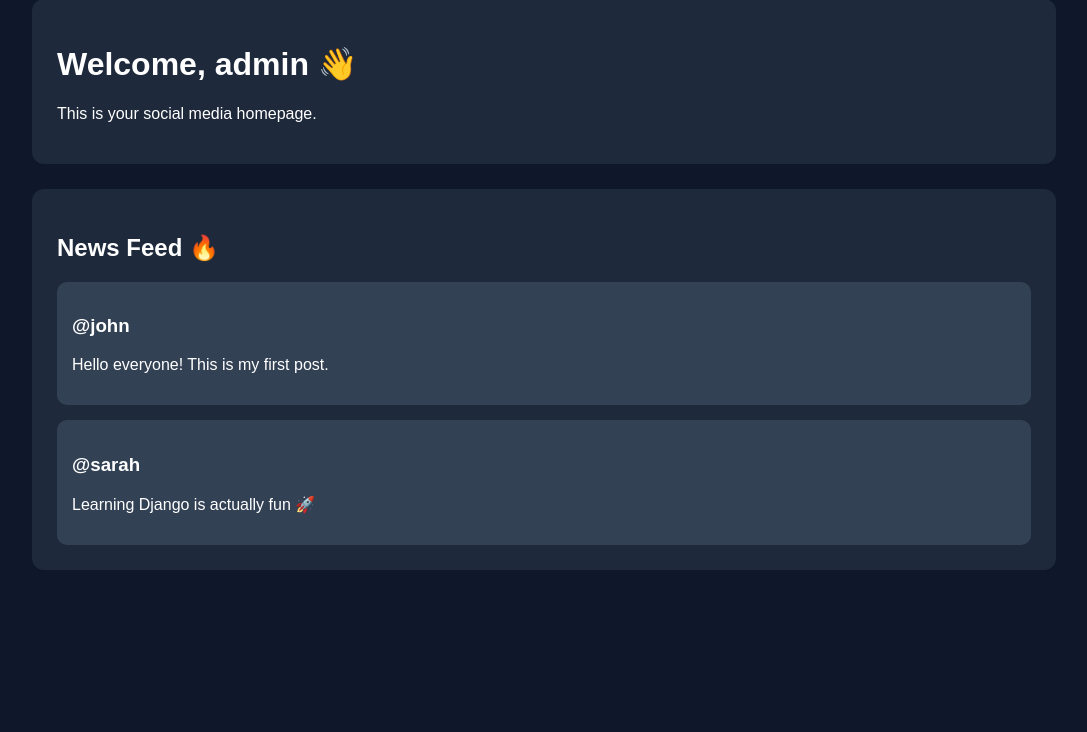
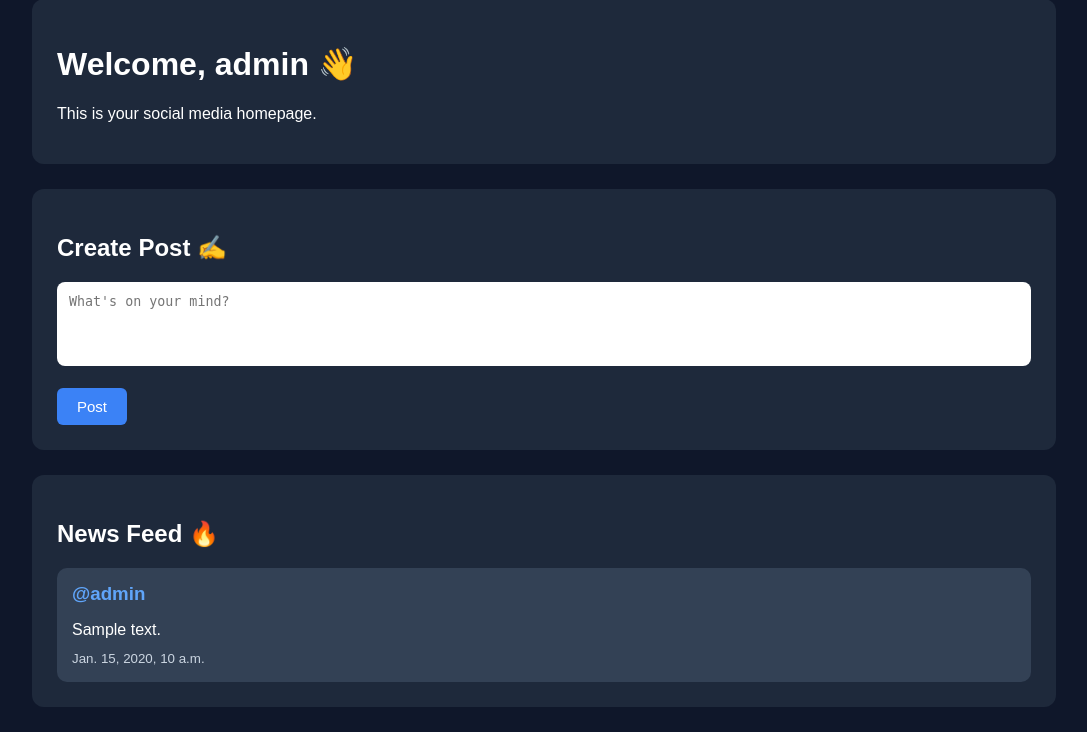
Before and after one commit to aashikaK/Social-Media-App, a Django app: page / in a window 1280 px wide. Shown: the part 99-831 px from the top of the page, without its empty margins (96-1183 px from the left). Before the commit the page ends 669 px from the top, so only its background shows below. Run offline with Django 5.2, Linux system fonts and the light colour scheme; a user stored in the database is signed in; data comes from the database, SQL or seed files in the repository; tables that the repository leaves empty hold one stand-in row (values such as "Sample post").

Commit message:
updated home page

```diff
--- a/accounts/views.py
+++ b/accounts/views.py
@@ -93,9 +93,11 @@ def registerUser(request):
 def home(request):
     if request.user.is_anonymous:
         return redirect("login")
-        posts=Post.objects.all().order_by("-created_at") #- means newest first
+    posts=Post.objects.all().order_by("-created_at") #- means newest first
 
-    return render(request, "home.html")
+    return render(request, "home.html",{
+    "posts":posts
+    })
 
 
 
--- a/templates/home.html
+++ b/templates/home.html
@@ -55,6 +55,31 @@
             background:#1e293b;
             padding:25px;
             border-radius:12px;
+            margin-bottom:25px;
+        }
+
+        textarea{
+            width:100%;
+            padding:12px;
+            border:none;
+            border-radius:8px;
+            resize:none;
+            box-sizing:border-box;
+            outline:none;
+        }
+
+        button{
+            padding:10px 20px;
+            border:none;
+            border-radius:6px;
+            background:#3b82f6;
+            color:white;
+            cursor:pointer;
+            font-size:15px;
+        }
+
+        button:hover{
+            background:#2563eb;
         }
 
         .post{
@@ -62,6 +87,20 @@
             padding:15px;
             border-radius:10px;
             margin-top:15px;
+        }
+
+        .post h3{
+            margin:0;
+            margin-bottom:10px;
+            color:#60a5fa;
+        }
+
+        .post p{
+            margin-bottom:10px;
+        }
+
+        small{
+            color:#cbd5e1;
         }
 
     </style>
@@ -79,13 +118,15 @@
 
             <a href="/">Home</a>
 
-            <a href="logout">Logout</a>
+            <a href="/logout/">Logout</a>
 
         </div>
 
     </div>
 
     <div class="container">
+
+        <!-- Welcome Section -->
 
         <div class="welcome-box">
 
@@ -99,19 +140,64 @@
 
         </div>
 
+
+        <!-- Create Post Section -->
+
+        <div class="feed-box">
+
+            <h2>Create Post ✍️</h2>
+
+            <form method="POST" action="/posts/create/">
+
+                {% csrf_token %}
+
+                <textarea
+                    name="content"
+                    placeholder="What's on your mind?"
+                    rows="4"
+                    required
+                ></textarea>
+
+                <br><br>
+
+                <button type="submit">
+                    Post
+                </button>
+
+            </form>
+
+        </div>
+
+
+        <!-- Feed Section -->
+
         <div class="feed-box">
 
             <h2>News Feed 🔥</h2>
 
-            <div class="post">
-                <h3>@john</h3>
-                <p>Hello everyone! This is my first post.</p>
-            </div>
+            {% for post in posts %}
 
-            <div class="post">
-                <h3>@sarah</h3>
-                <p>Learning Django is actually fun 🚀</p>
-            </div>
+                <div class="post">
+
+                    <h3>
+                        @{{ post.user.username }}
+                    </h3>
+
+                    <p>
+                        {{ post.content }}
+                    </p>
+
+                    <small>
+                        {{ post.created_at }}
+                    </small>
+
+                </div>
+
+            {% empty %}
+
+                <p>No posts yet.</p>
+
+            {% endfor %}
 
         </div>
 
```
